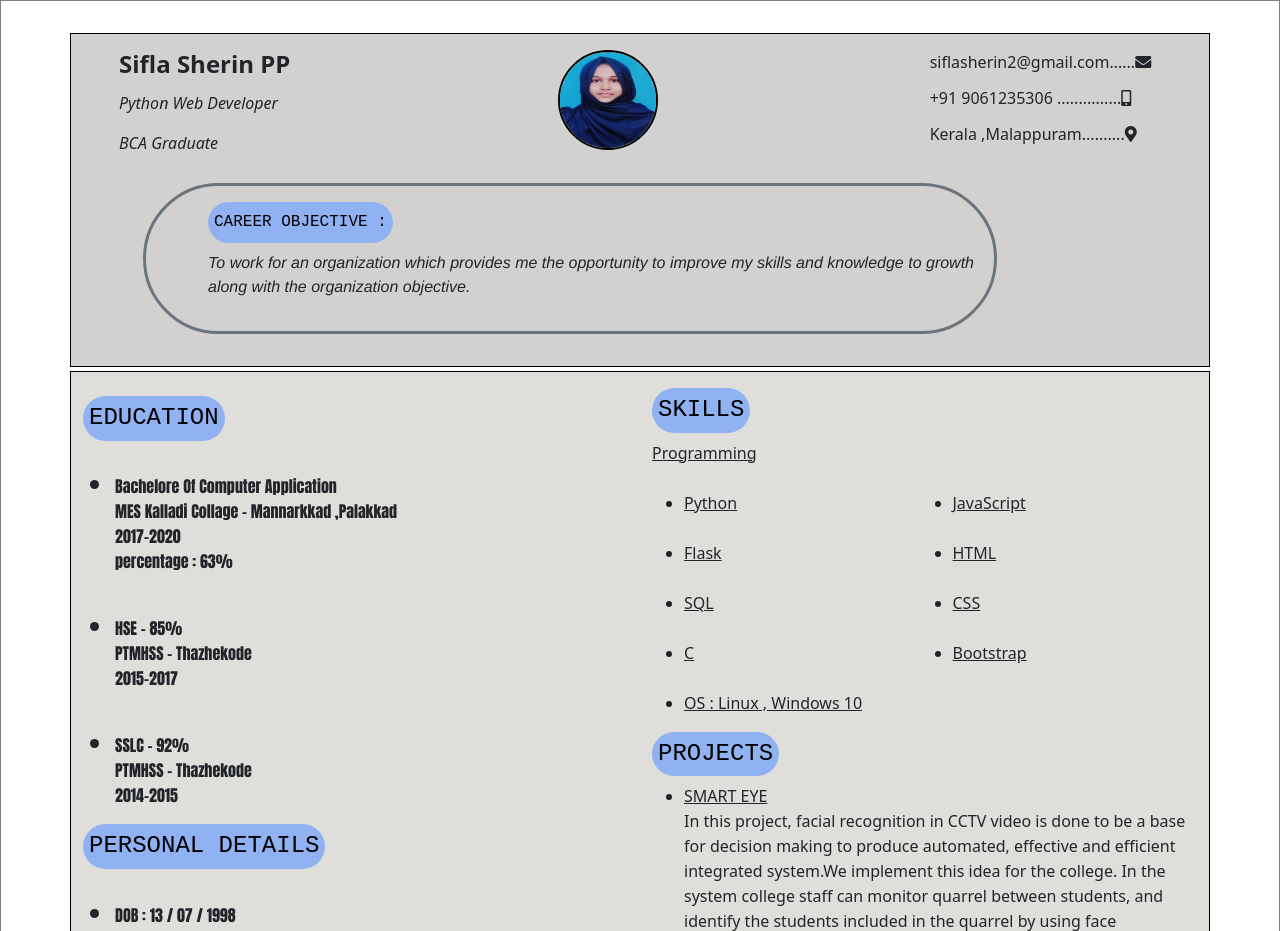
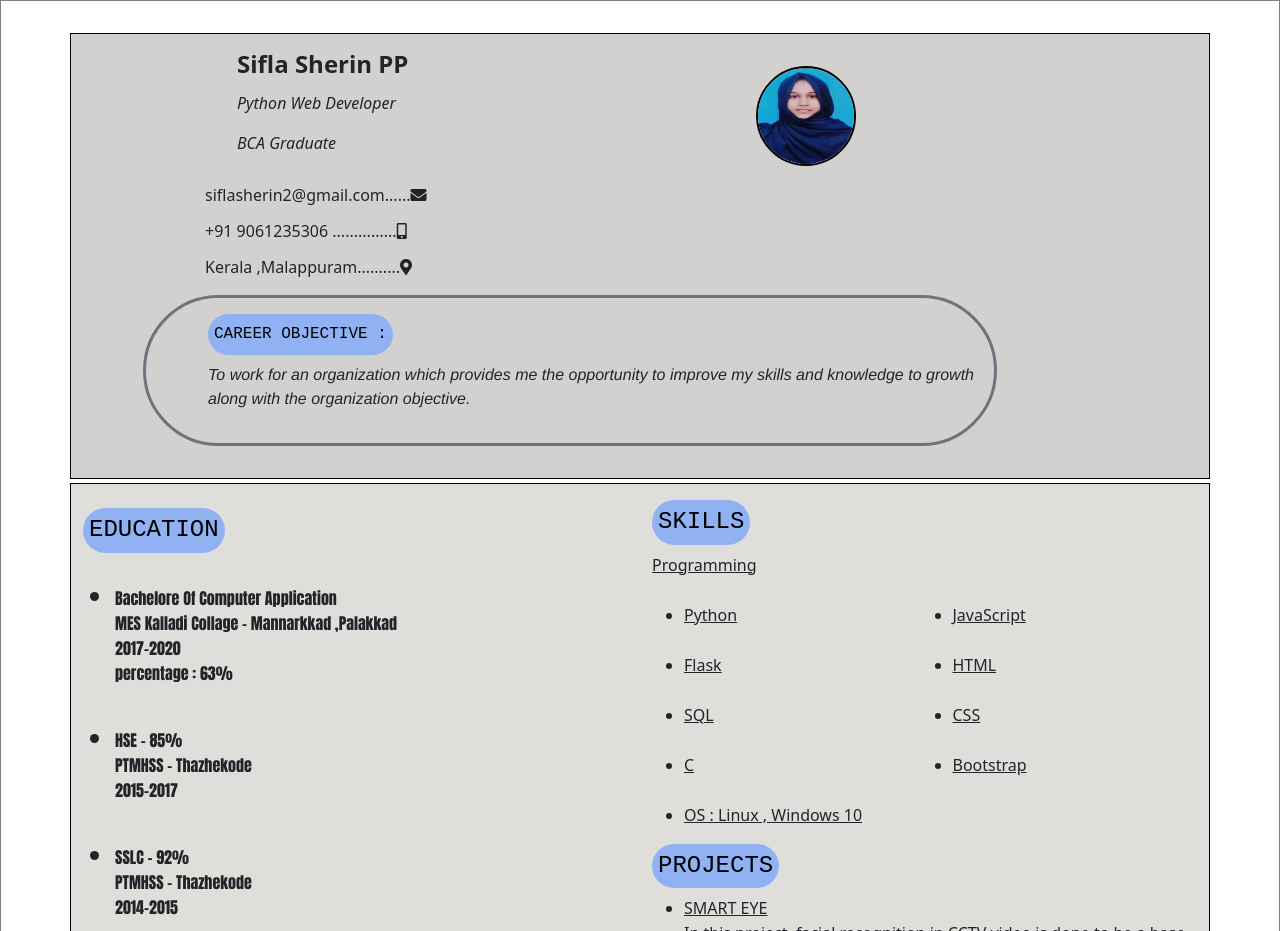
Before and after one commit to siflasherin/resume, a plain HTML site: page index.html in a window 1280 px wide. Shown: the top 931 px of the page. Drawn offline with nearby package versions, Linux system fonts and the light colour scheme.

Commit message:
modified

```diff
--- a/index.html
+++ b/index.html
@@ -22,9 +22,9 @@
 <body>
 
 
-    <div class="container mt-3 pt-3 pb-3">
+    <div id="top" class="container mt-3 pt-3 pb-3">
         <div class="row pb-3 pt-3" style="background-color: rgb(211, 209, 207); border: 1px solid black;">
-            <div class="col-lg-4 col-12 ps-5">
+            <div id="sif" class="col-lg-4 col-12 ps-5" >
                 <h4 style="font-weight:bold;">
                     Sifla Sherin PP
 
@@ -37,10 +37,10 @@
                 </h6>
 
             </div>
-            <div class="col-lg-4 col-12 ">
+            <div id="she" class="col-lg-4 col-12 pt-3">
                 <img src="./image/IMG_20210716_140809.jpg" alt="">
             </div>
-            <div id="icons" class="col-lg-4 col-12">
+            <div id="icons" class="col-lg-4 col-12 pt-3">
                 siflasherin2@gmail.com......<i class="fas fa-envelope"></i> <br>
                 +91 9061235306 ...............<i class="fas  fa-mobile-alt pt-3 "></i> <br>
                 Kerala ,Malappuram..........<i class="fas  fa-map-marker-alt pt-3"></i>
@@ -252,7 +252,7 @@
                             <ul>
 
                                 <li>Time Management</li> <br>
-                                <li>Adaptabilit</li>y <br>
+                                <li>Adaptability</li> <br>
                                 <li>Learning</li> <br>
 
 
--- a/style.css
+++ b/style.css
@@ -8,9 +8,16 @@ img{
 
 }
 #icons{
-    padding-left: 100px;
+    padding-left: 134px;
     align-items:flex-start;
 
+}
+#sif{
+    margin-left: 118px;
+
+}
+#she{
+    margin-left: 80px;
 }
 body{
     border: 1px solid gray;
@@ -19,3 +26,7 @@ h6{
     line-height: 25px;
 }
 /* col-md-12 text-center text-md-left p */
+
+/* #top{
+    padding-left: 200px;
+} */
```
